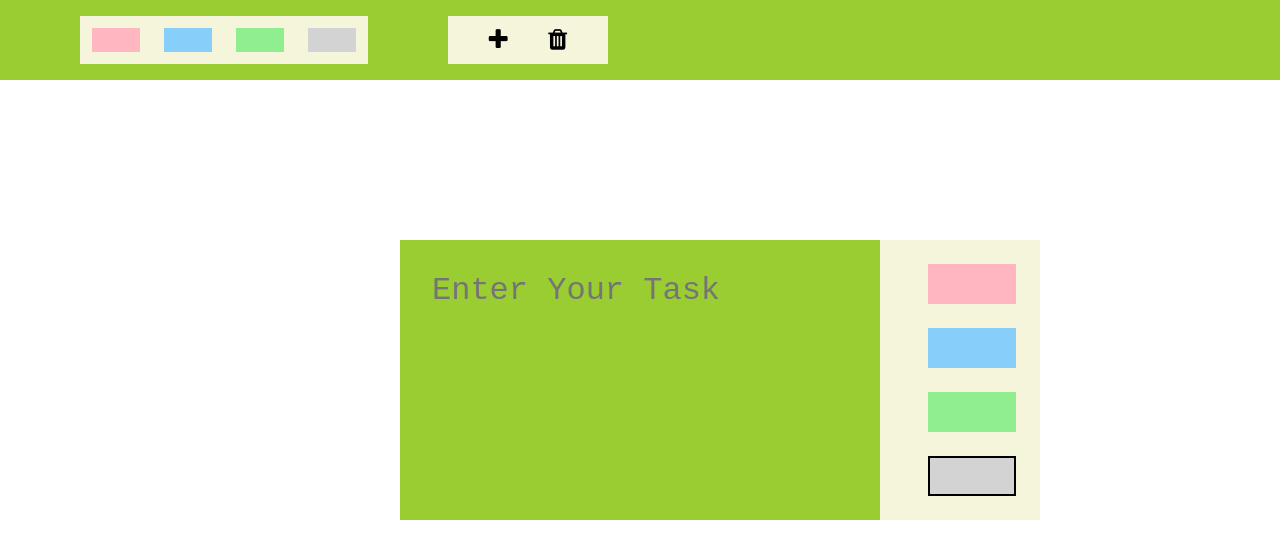
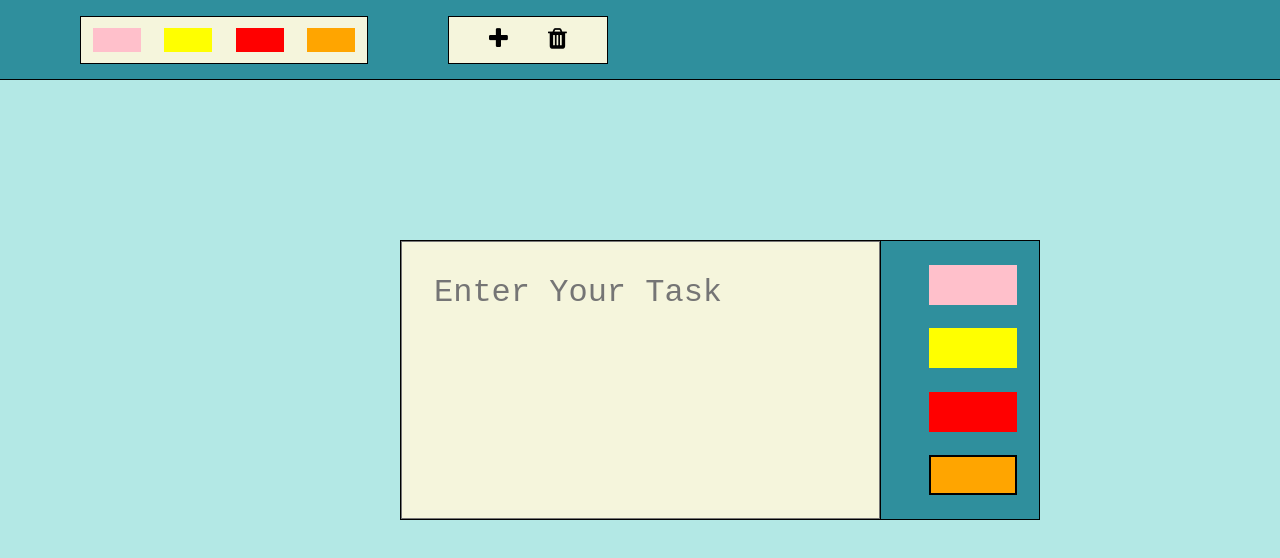
Before and after one commit to sharanchauhan/JIRA, a plain HTML site: page index.html in a window 1280 px wide. Both pictures are taken after a click on the element 498 px from the left and 40 px from the top of the page. Drawn offline with Linux system fonts and the light colour scheme.

Commit message:
Styled the JIRA App using color pallete

```diff
--- a/index.html
+++ b/index.html
@@ -12,10 +12,10 @@
 <body>
     <div class="toolbox-container">
         <div class="toolbox-priority-container">
-            <div class="color lightpink"></div>
-            <div class="color lightblue"></div>
-            <div class="color lightgreen"></div>
-            <div class="color lightgrey"></div>
+            <div class="color pink"></div>
+            <div class="color yellow"></div>
+            <div class="color red"></div>
+            <div class="color orange"></div>
         </div>
         <div class="action-btn-container">
             <div class="add-btn">
@@ -28,20 +28,16 @@
     </div>
 
     <div class="main-cont">
-        <!-- <div class="ticket-cont">
-            <div class="ticket-color"></div>
-            <div class="ticket-id">#bhbd23</div>
-            <div class="task-area">nnnascncnn</div>
-        </div> -->
+
     </div>
 
     <div class="modal-cont">
         <textarea class="textarea-cont" placeholder="Enter Your Task"></textarea>
         <div class="priority-color-cont">
-            <div class="lightpink priority-color"></div>
-            <div class="lightblue priority-color"></div>
-            <div class="lightgreen priority-color"></div>
-            <div class="lightgrey priority-color active"></div>
+            <div class="pink priority-color"></div>
+            <div class="yellow priority-color"></div>
+            <div class="red priority-color"></div>
+            <div class="orange priority-color active"></div>
         </div>
     </div>
 </body>
--- a/script.js
+++ b/script.js
@@ -4,7 +4,7 @@ let mainCont = document.querySelector(".main-cont")
 let taskAreaCont=document.querySelector(".textarea-cont")
 let allPriorityColor=document.querySelectorAll(".priority-color");
 let addModal=true;
-let modalPriorityColor='lightgrey'
+let modalPriorityColor='orange'
 
 addbtn.addEventListener("click",function()
 {
--- a/style.css
+++ b/style.css
@@ -5,13 +5,15 @@ body
 {
     margin: 0px;
     padding: 0px;
+    background-color: #B3E8E5;
 }
 .toolbox-container
 {
-    background-color:yellowgreen;
+    background-color:#2F8F9D;
     height: 5rem;
     display: flex;
     align-items: center;
+    border-bottom: 1px solid black;
 }
 
 .toolbox-priority-container
@@ -20,6 +22,7 @@ body
     align-items: center;
     justify-content: space-around;
     background-color: beige;
+    border: 1px solid black;
     height: 3rem;
     width: 18rem;
     margin-left: 5rem;
@@ -27,6 +30,7 @@ body
 
 .action-btn-container
 {
+    border: 1px solid black;
     height: 3rem;
     background-color: beige;
     width: 10rem;
@@ -42,24 +46,24 @@ body
     width: 3rem;
 }
 
-.lightpink
+.pink
 {
-    background-color: lightpink;
+    background-color: pink;
 }
 
-.lightblue
+.yellow
 {
-    background-color: lightskyblue;
+    background-color: yellow;
 }
 
-.lightgreen
+.red
 {
-    background-color: lightgreen;
+    background-color: red;
 }
 
-.lightgrey
+.orange
 {
-    background-color: lightgrey;
+    background-color: orange;
 }
 
 .add-btn
@@ -74,21 +78,21 @@ body
 
 .modal-cont
 {
-    background-color: beige;
+    background-color: #2F8F9D;
     display: none;
     height: 35vh;
     width: 50vw;
     position: absolute;
     top: 15rem;
     left: 25rem;
+    border: 1px solid black;
 }
 
 .textarea-cont
 {
     outline: none;
     resize: none;
-    border: none;
-    background-color:yellowgreen;
+    background-color:beige;
     height: 100%;
     width: 75%;
     padding: 2rem;
@@ -102,6 +106,7 @@ body
     flex-direction: column;
     align-items: center;
     justify-content: space-evenly;
+    border-left: 1px solid black;
 }
 
 .priority-color
```
